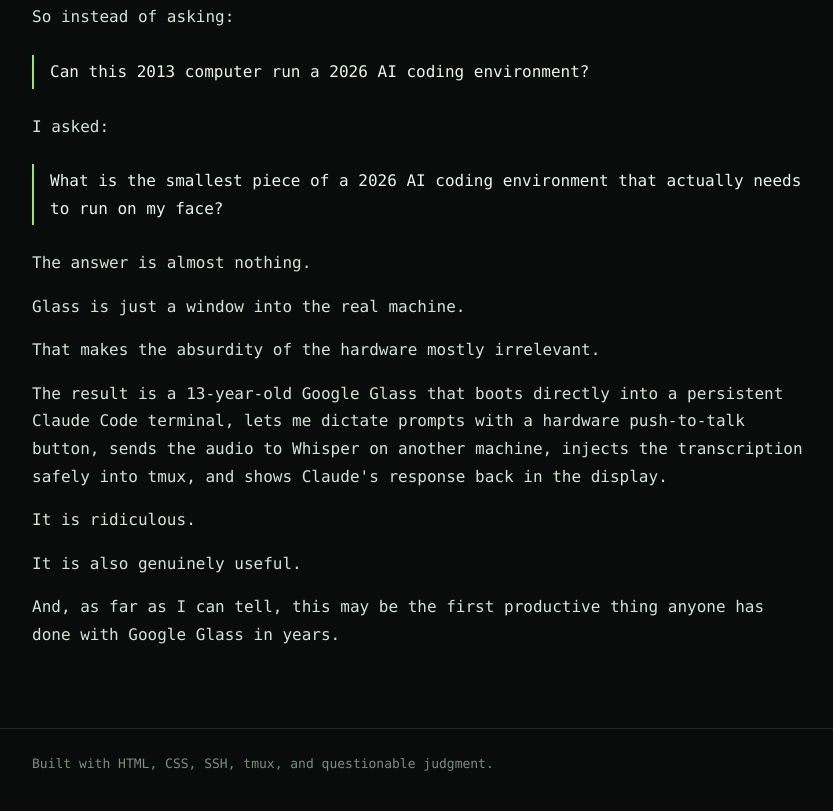
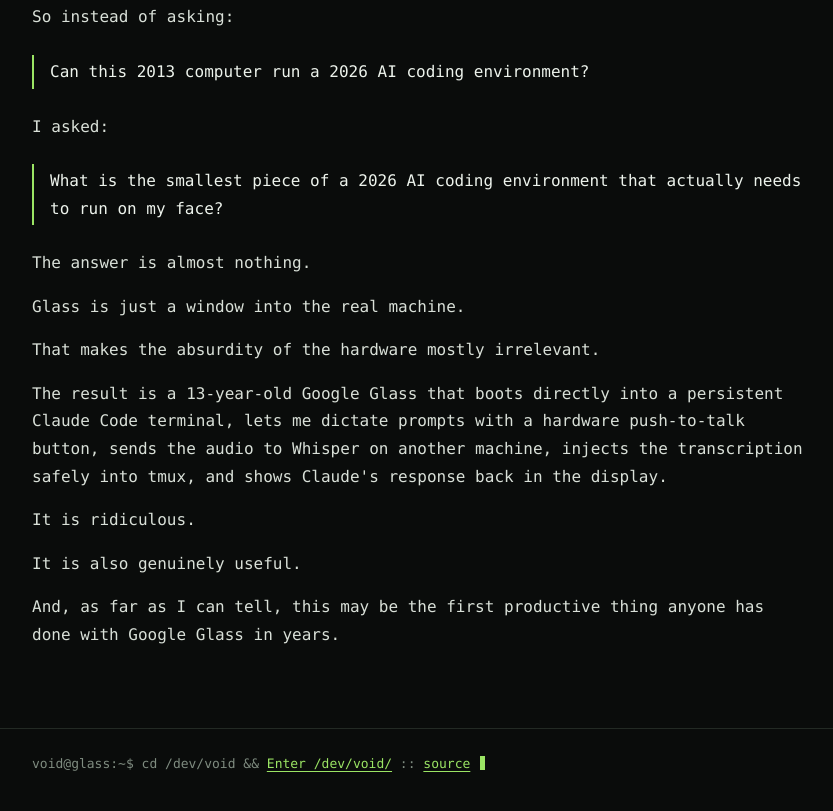
Before and after one commit to voidnullvalue/glassterm, a plain HTML site: page index.html in a window 1280 px wide. Shown: the part 10368-11179 px from the top of the page, without its empty margins (218-1051 px from the left). Drawn offline with Linux system fonts and the light colour scheme.

Commit message:
Link post footer back to Enter /dev/void/

```diff
--- a/index.html
+++ b/index.html
@@ -247,7 +247,6 @@ run SSH</code></pre>
     <p>Everything expensive happens somewhere else.</p>
 
     <p>My workstation already has my repositories, Claude Code, compilers, Docker, Git, tests, credentials, and all the other garbage accumulated by an actual development environment.</p>
-
     <p>So Glass became a very thin client for that machine.</p>
 
     <p>The core setup is almost offensively simple:</p>
@@ -497,7 +496,6 @@ ssh workstation '
     <p>SSH is displayed by Termux.</p>
 
     <p>Termux is on Glass.</p>
-
     <p>Done.</p>
 
 <pre><code>Claude
@@ -608,7 +606,7 @@ Glass display</code></pre>
 
   <footer>
     <div class="wrap">
-      <span>Built with HTML, CSS, SSH, tmux, and questionable judgment.</span>
+      <span>void@glass:~$ cd /dev/void &amp;&amp; </span><a href="https://voidnullvalue.github.io/Enter-dev-void/">Enter /dev/void/</a><span> :: </span><a href="https://github.com/voidnullvalue/glassterm">source</a><span> </span><span class="cursor" aria-hidden="true"></span>
     </div>
   </footer>
 </body>
```
